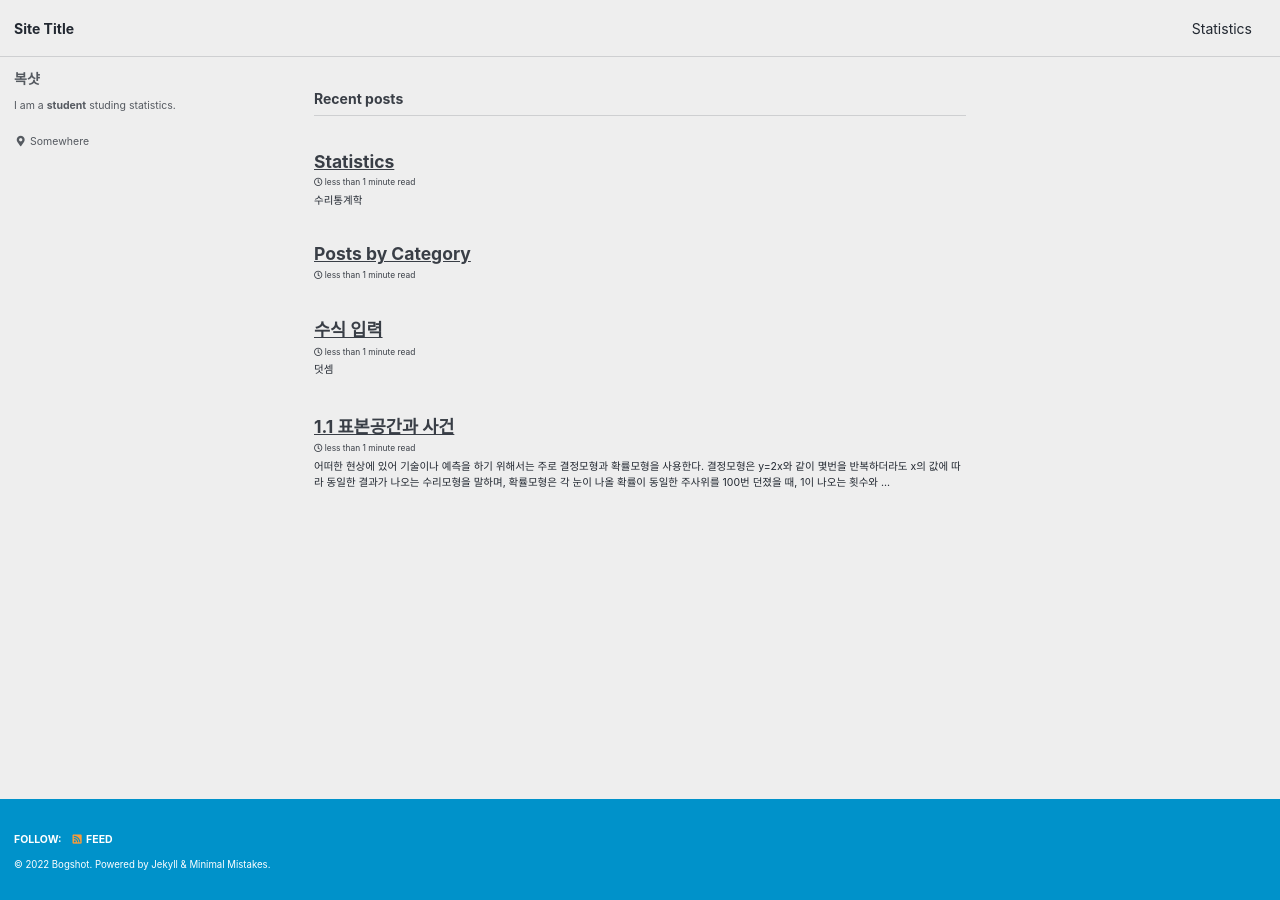
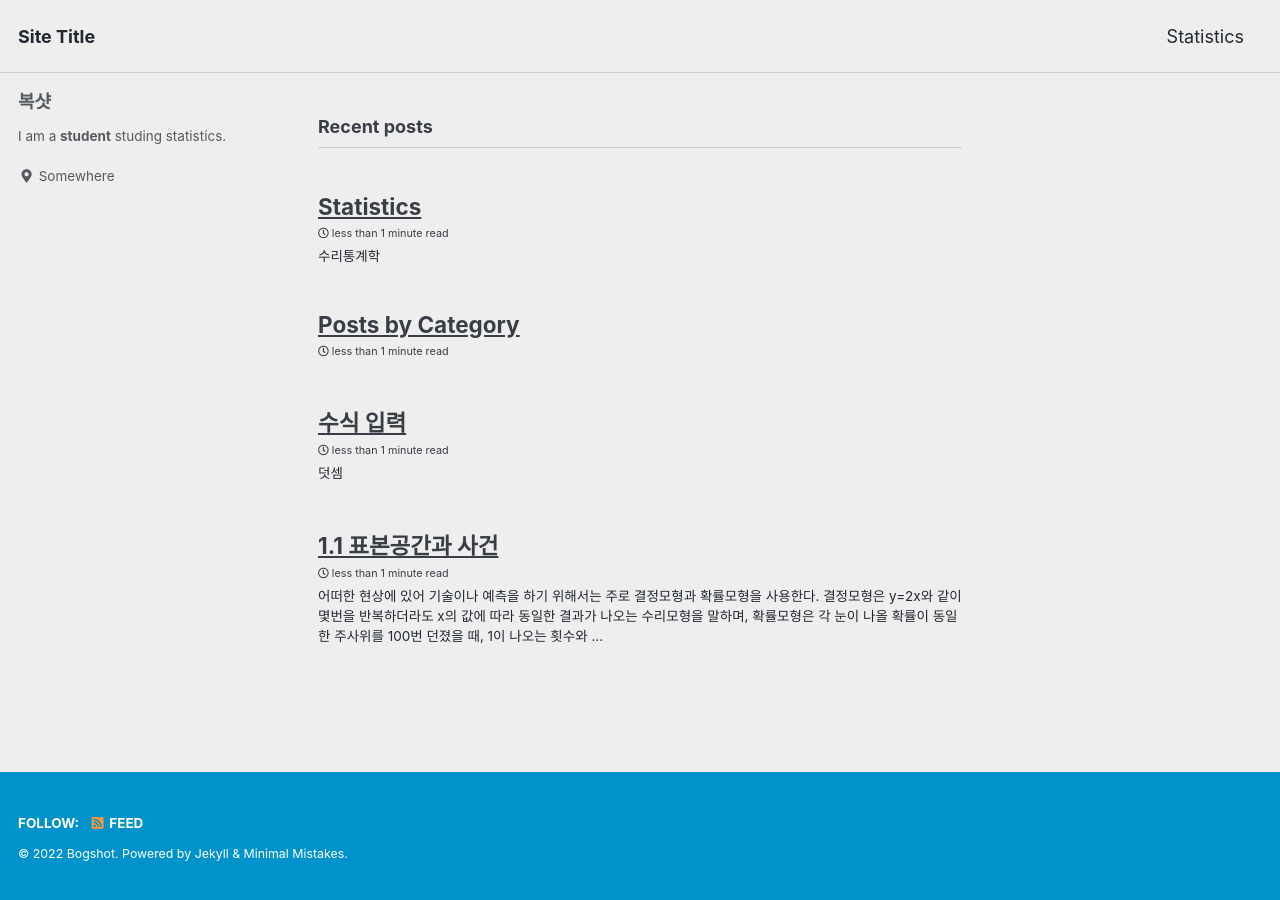
Before and after one commit to Bogshot/bogshot.github.io, a Jekyll site: the page built from index.html, in a window 1280 px wide. Built offline with Jekyll 4.4.1, drawn with Linux system fonts in a browser that asks for light colours; cached includes are drawn as plain includes; the list of posts is cut into pages by our own code.

Commit message:
Update _reset.scss

```diff
--- a/_sass/minimal-mistakes/_reset.scss
+++ b/_sass/minimal-mistakes/_reset.scss
@@ -8,18 +8,18 @@ html {
   /* apply a natural box layout model to all elements */
   box-sizing: border-box;
   background-color: $background-color;
-  font-size: 14px;
+  font-size: 18px;
 
   @include breakpoint($medium) {
-    font-size: 14px;
+    font-size: 18px;
   }
 
   @include breakpoint($large) {
-    font-size: 14px;
+    font-size: 18px;
   }
 
   @include breakpoint($x-large) {
-    font-size: 14px;
+    font-size: 18px;
   }
 
   -webkit-text-size-adjust: 100%;
```
